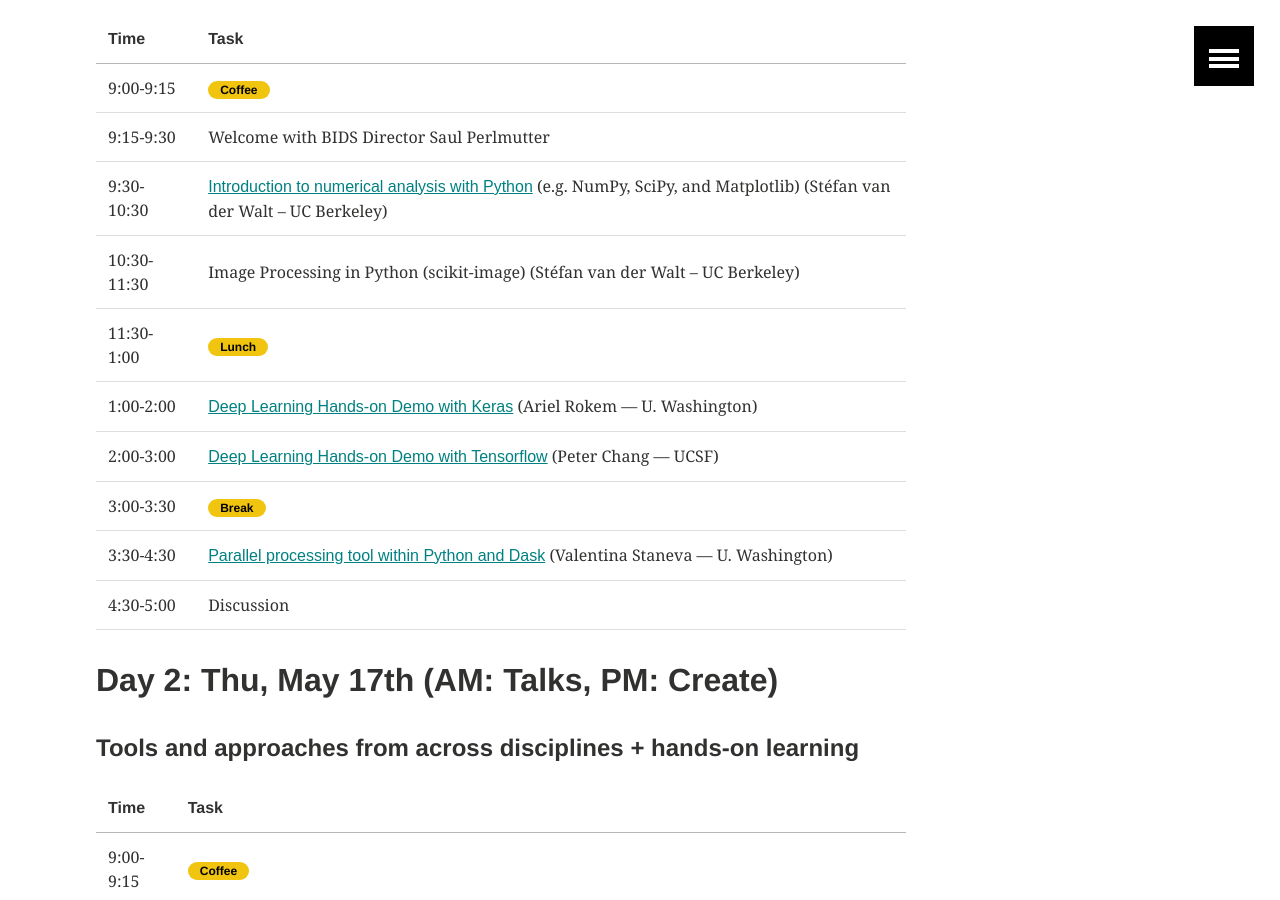
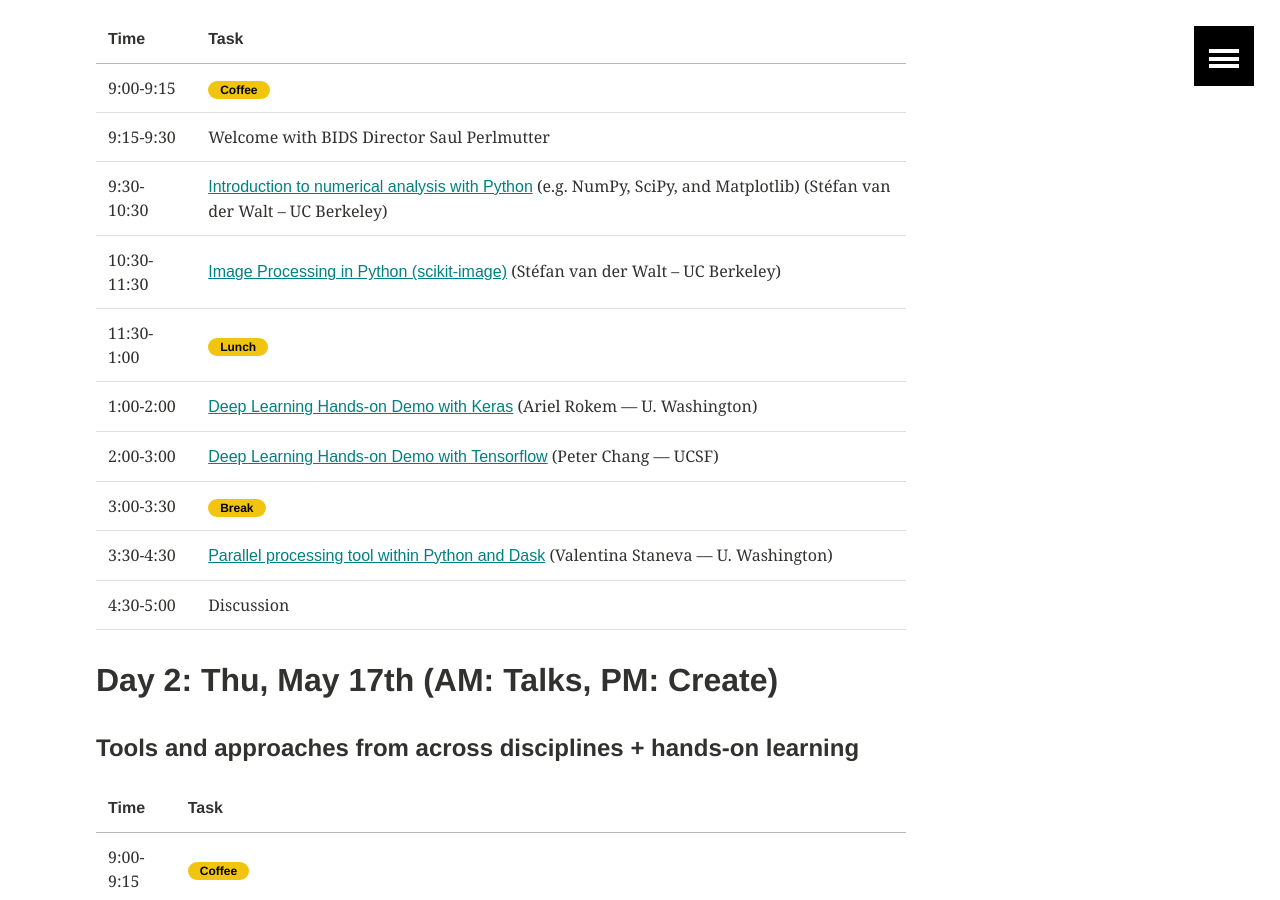
Before and after one commit to imagexd/imagexd.github.io, a Jekyll site: the page built from programs/imagexd2018.md, in a window 1280 px wide and 900 px high, scrolled down 575 px. Built offline with Jekyll 4.4.1, drawn with Linux system fonts in a browser that asks for light colours; some of the changed lines change nothing that is shown.

Commit message:
adding links

```diff
--- a/programs/imagexd2018.md
+++ b/programs/imagexd2018.md
@@ -24,7 +24,7 @@ image:
 | 9:15-9:30   | Welcome with BIDS Director Saul Perlmutter  |
 |----
 | 9:30-10:30  | [Introduction to numerical analysis with Python](https://github.com/stefanv/imagexd_scientific_python) (e.g. NumPy, SciPy, and Matplotlib) (Stéfan van der Walt -- UC Berkeley) |
-| 10:30-11:30 | Image Processing in Python (scikit-image) (Stéfan van der Walt -- UC Berkeley) |
+| 10:30-11:30 | [Image Processing in Python (scikit-image)](https://github.com/stefanv/imagexd_scientific_python) (Stéfan van der Walt -- UC Berkeley) |
 |----
 | 11:30-1:00  | <span class="badge warning">Lunch</span>   |
 |----
```
